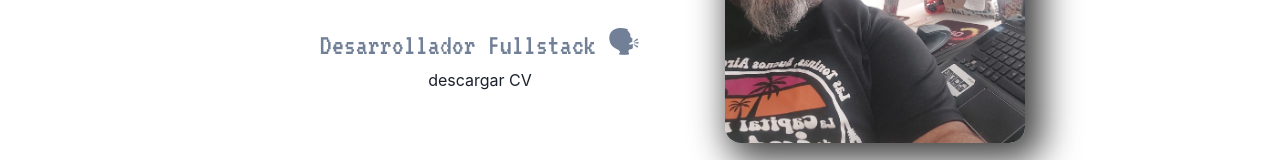
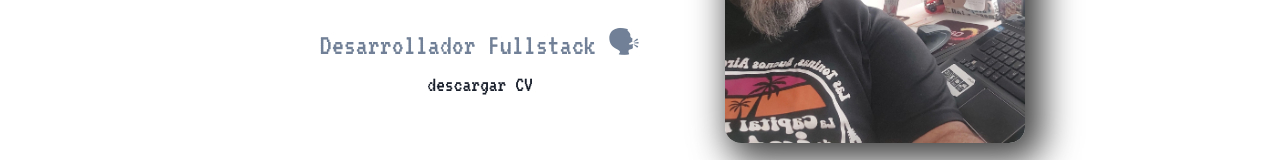
Before and after one commit to gabriel073/Portfolio-FullStack, a React (Create React App) app: page / in a window 1280 px wide. Shown: the part 405-565 px from the top of the page. Built offline with nearby package versions, Linux system fonts and the light colour scheme.

Commit message:
corrigiendo enlace de cv downloader

```diff
--- a/src/components/Header.jsx
+++ b/src/components/Header.jsx
@@ -1,7 +1,6 @@
-import { Box, Flex, Image, Stack, Text, useColorMode, useMediaQuery } from '@chakra-ui/react';
+import { Box, Flex, Image, Stack, Text, useColorMode, useMediaQuery, Link } from '@chakra-ui/react';
 import React from 'react'
 import { motion } from 'framer-motion';
-import { Link } from 'react-scroll';
 
 
 function Header() {
@@ -37,7 +36,9 @@ function Header() {
                         >Gabriel Marzioli </Text>
                     </motion.div>
                     <Text color={isDark ? "gray.200" : "gray.500"} fontFamily={'VT323, sans-serif'} fontSize={30}>Desarrollador Fullstack 🗣</Text>
-                    <Link href="https://drive.google.com/file/d/1basw6o9-J_Bc49GyqVZ8MVoyTlm1cXBS/view?usp=drive_link" fontFamily={'VT323, sans-serif'} isExternal>descargar CV</Link>
+
+                    <Link href="https://drive.google.com/file/d/1basw6o9-J_Bc49GyqVZ8MVoyTlm1cXBS/view?usp=drive_link" isExternal fontFamily={'VT323, sans-serif'} fontSize={22} >descargar CV</Link>
+
 
                 </Box>
 
```
